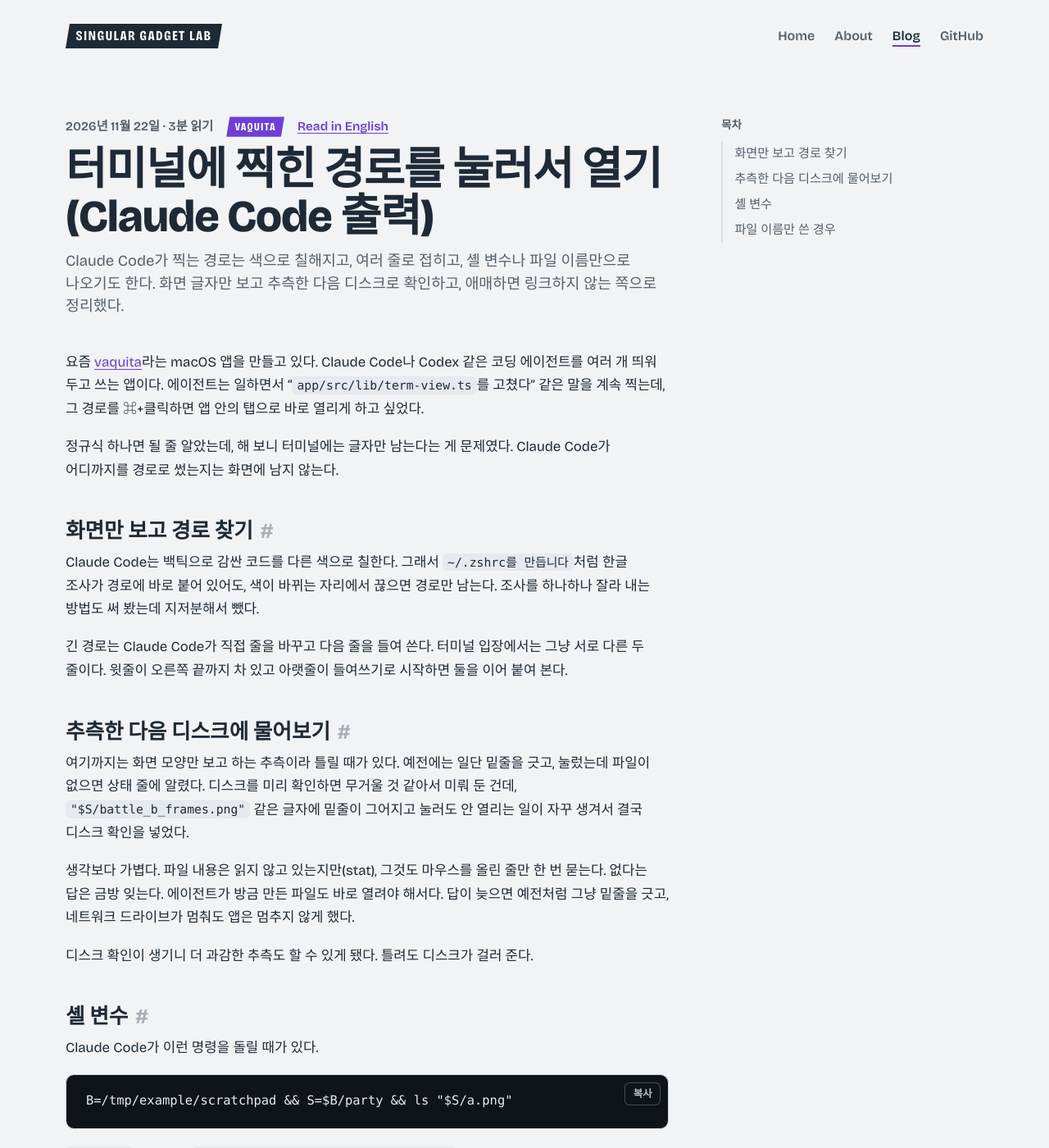
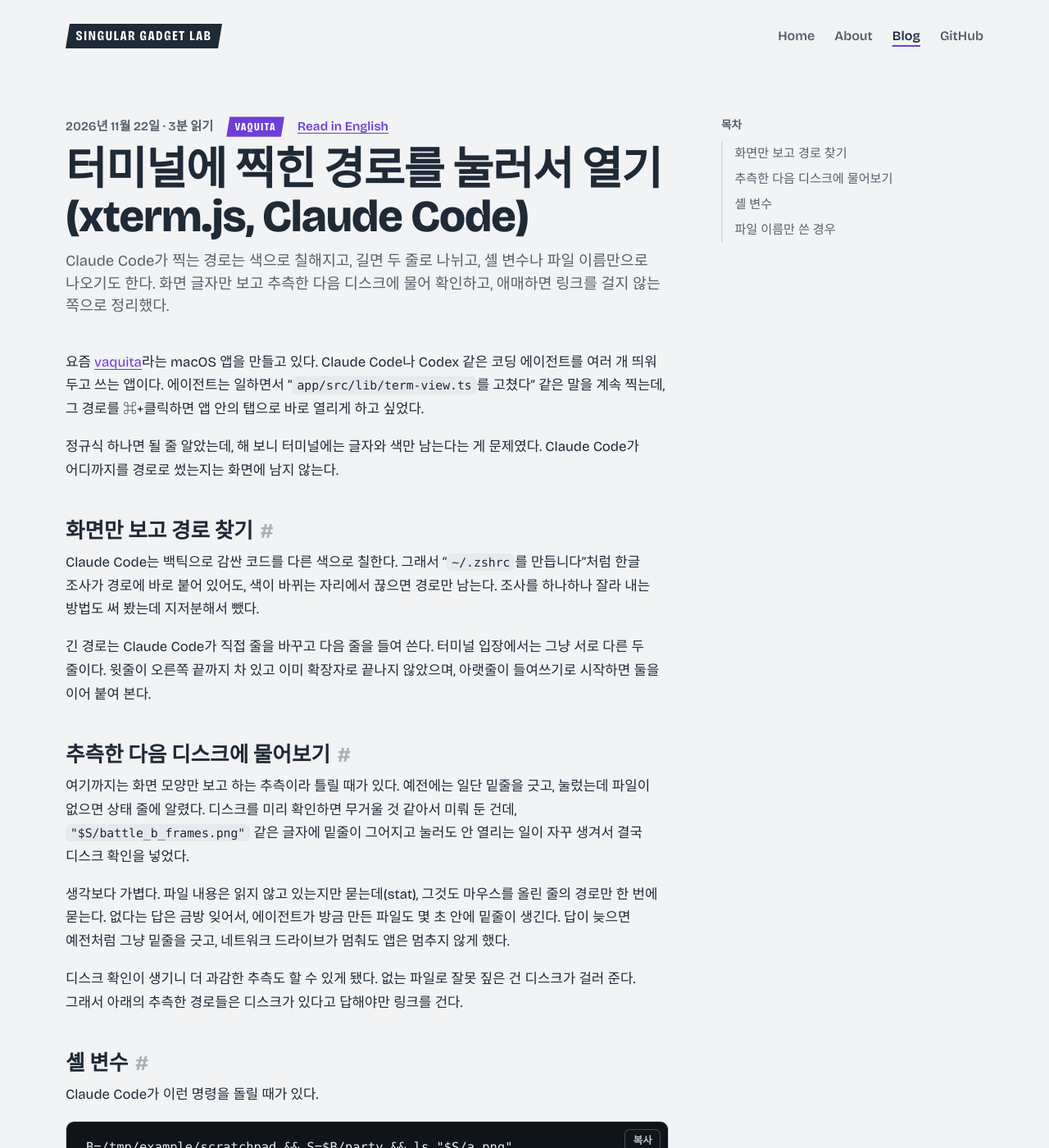
Before and after one commit to zeikar/zeikar.github.io, a Jekyll site: the page built from _posts/ko/2026-11-22-terminal-path-links.md, in a window 1280 px wide and 1400 px high. Shown: the whole window at 82% size. Built offline with Jekyll 4.4.1, drawn with Linux system fonts in a browser that asks for light colours; some web fonts are replaced; comment, search, counter and statistics services are not loaded; some of the changed text lies outside the part shown.

Commit message:
Post on terminal path links: fix the joiner, disk-check and git ls-files claims; pin code links to v0.1.31

```diff
--- a/_posts/ko/2026-11-22-terminal-path-links.md
+++ b/_posts/ko/2026-11-22-terminal-path-links.md
@@ -1,30 +1,30 @@
 ---
-title: "터미널에 찍힌 경로를 눌러서 열기 (Claude Code 출력)"
-subtitle: "Claude Code가 찍는 경로는 색으로 칠해지고, 여러 줄로 접히고, 셸 변수나 파일 이름만으로 나오기도 한다. 화면 글자만 보고 추측한 다음 디스크로 확인하고, 애매하면 링크하지 않는 쪽으로 정리했다."
+title: "터미널에 찍힌 경로를 눌러서 열기 (xterm.js, Claude Code)"
+subtitle: "Claude Code가 찍는 경로는 색으로 칠해지고, 길면 두 줄로 나뉘고, 셸 변수나 파일 이름만으로 나오기도 한다. 화면 글자만 보고 추측한 다음 디스크에 물어 확인하고, 애매하면 링크를 걸지 않는 쪽으로 정리했다."
 date: 2026-11-22
 unit: vaquita
 translations:
   en: /blog/terminal-path-links/
-description: "xterm.js 터미널에서 Claude Code가 찍은 경로를 ⌘+클릭으로 여는 법: 색 경계, 접힌 줄 잇기, 디스크 확인, 같은 명령의 셸 변수, 레포에서 하나뿐인 파일 이름."
+description: "xterm.js 터미널에서 Claude Code가 찍은 경로를 ⌘+클릭으로 여는 법: 색 경계, 두 줄로 나뉜 경로 잇기, 디스크 확인, 같은 명령의 셸 변수, 레포에서 하나뿐인 파일 이름."
 ---
 
 요즘 [vaquita](/projects/vaquita/)라는 macOS 앱을 만들고 있다. Claude Code나 Codex 같은 코딩 에이전트를 여러 개 띄워 두고 쓰는 앱이다. 에이전트는 일하면서 "`app/src/lib/term-view.ts`를 고쳤다" 같은 말을 계속 찍는데, 그 경로를 ⌘+클릭하면 앱 안의 탭으로 바로 열리게 하고 싶었다.
 
-정규식 하나면 될 줄 알았는데, 해 보니 터미널에는 글자만 남는다는 게 문제였다. Claude Code가 어디까지를 경로로 썼는지는 화면에 남지 않는다.
+정규식 하나면 될 줄 알았는데, 해 보니 터미널에는 글자와 색만 남는다는 게 문제였다. Claude Code가 어디까지를 경로로 썼는지는 화면에 남지 않는다.
 
 ## 화면만 보고 경로 찾기
 
-Claude Code는 백틱으로 감싼 코드를 다른 색으로 칠한다. 그래서 `~/.zshrc를 만듭니다`처럼 한글 조사가 경로에 바로 붙어 있어도, 색이 바뀌는 자리에서 끊으면 경로만 남는다. 조사를 하나하나 잘라 내는 방법도 써 봤는데 지저분해서 뺐다.
+Claude Code는 백틱으로 감싼 코드를 다른 색으로 칠한다. 그래서 "`~/.zshrc`를 만듭니다"처럼 한글 조사가 경로에 바로 붙어 있어도, 색이 바뀌는 자리에서 끊으면 경로만 남는다. 조사를 하나하나 잘라 내는 방법도 써 봤는데 지저분해서 뺐다.
 
-긴 경로는 Claude Code가 직접 줄을 바꾸고 다음 줄을 들여 쓴다. 터미널 입장에서는 그냥 서로 다른 두 줄이다. 윗줄이 오른쪽 끝까지 차 있고 아랫줄이 들여쓰기로 시작하면 둘을 이어 붙여 본다.
+긴 경로는 Claude Code가 직접 줄을 바꾸고 다음 줄을 들여 쓴다. 터미널 입장에서는 그냥 서로 다른 두 줄이다. 윗줄이 오른쪽 끝까지 차 있고 이미 확장자로 끝나지 않았으며, 아랫줄이 들여쓰기로 시작하면 둘을 이어 붙여 본다.
 
 ## 추측한 다음 디스크에 물어보기
 
 여기까지는 화면 모양만 보고 하는 추측이라 틀릴 때가 있다. 예전에는 일단 밑줄을 긋고, 눌렀는데 파일이 없으면 상태 줄에 알렸다. 디스크를 미리 확인하면 무거울 것 같아서 미뤄 둔 건데, `"$S/battle_b_frames.png"` 같은 글자에 밑줄이 그어지고 눌러도 안 열리는 일이 자꾸 생겨서 결국 디스크 확인을 넣었다.
 
-생각보다 가볍다. 파일 내용은 읽지 않고 있는지만(stat), 그것도 마우스를 올린 줄만 한 번 묻는다. 없다는 답은 금방 잊는다. 에이전트가 방금 만든 파일도 바로 열려야 해서다. 답이 늦으면 예전처럼 그냥 밑줄을 긋고, 네트워크 드라이브가 멈춰도 앱은 멈추지 않게 했다.
+생각보다 가볍다. 파일 내용은 읽지 않고 있는지만 묻는데(stat), 그것도 마우스를 올린 줄의 경로만 한 번에 묻는다. 없다는 답은 금방 잊어서, 에이전트가 방금 만든 파일도 몇 초 안에 밑줄이 생긴다. 답이 늦으면 예전처럼 그냥 밑줄을 긋고, 네트워크 드라이브가 멈춰도 앱은 멈추지 않게 했다.
 
-디스크 확인이 생기니 더 과감한 추측도 할 수 있게 됐다. 틀려도 디스크가 걸러 준다.
+디스크 확인이 생기니 더 과감한 추측도 할 수 있게 됐다. 없는 파일로 잘못 짚은 건 디스크가 걸러 준다. 그래서 아래의 추측한 경로들은 디스크가 있다고 답해야만 링크를 건다.
 
 ## 셸 변수
 
@@ -42,12 +42,12 @@ B=/tmp/example/scratchpad && S=$B/party && ls "$S/a.png"
 
 지금은 같은 명령에 `이름=`이 딱 한 번 있고, `$(`나 백틱이나 작은따옴표가 하나도 없을 때만 푼다. 조금이라도 애매하면 안 한다. 화면 글자를 셸에 넘겨서 풀어 보는 방법도 떠올렸지만, 터미널 출력은 믿을 수 없는 입력이라 `S=$(rm -rf ~)` 한 줄이면 사고가 난다.
 
-다만 요즘 Claude Code는 끝난 Bash 명령을 "Ran 1 shell command" 한 줄로 접어 버려서, 이 기능은 ⌃O로 펼쳤을 때나 쓸 일이 있다.
+다만 요즘 Claude Code는 끝난 Bash 명령을 "Ran 1 shell command" 한 줄로 숨겨 버린다. 그래서 Claude Code에서는 ⌃O로 펼쳤을 때나 명령이 아직 도는 동안 쓸 일이 있고, 셸이나 Codex 세션에서는 그냥 쓰인다.
 
 ## 파일 이름만 쓴 경우
 
-에이전트는 설명에서 `path-link-provider.ts`처럼 이름만 쓰는 일이 많다. 세션을 시작한 폴더에서만 찾으면 레포 맨 위 파일밖에 못 잡는다. 그래서 `git ls-files`로 레포의 파일 목록을 읽어 두고, 그 이름의 파일이 딱 하나일 때만 링크를 건다. `index.ts`처럼 여러 개면 걸지 않는다. 목록은 처음 마우스를 올렸을 때 읽고, git이 오래 걸리면 포기한다.
+에이전트는 설명에서 `path-link-provider.ts`처럼 이름만 쓰는 일이 많다. 세션을 시작한 폴더에서만 찾으면 그 폴더 바로 아래 파일밖에 못 잡는다. 그래서 `git ls-files`로 레포의 파일 목록(아직 커밋하지 않은 새 파일 포함)을 읽어 두고, 그 이름의 파일이 딱 하나일 때만 링크를 건다. `index.ts`처럼 여러 개면 걸지 않는다. 목록은 처음 마우스를 올렸을 때 읽고, git이 오래 걸리면 포기한다.
 
-마지막으로 `a.ts:40:5`처럼 줄 번호와 열이 붙어 있으면 편집기에서 그 자리로 간다.
+마지막으로 `a.ts:40`이나 `a.ts:40:5`처럼 줄 번호와 열이 붙어 있으면 편집기에서 그 자리로 간다.
 
-코드는 GitHub에 있다. 경로를 찾는 쪽은 [`file-links.ts`](https://github.com/zeikar/vaquita/blob/main/app/src/lib/file-links.ts)와 [`path-link-provider.ts`](https://github.com/zeikar/vaquita/blob/main/app/src/lib/path-link-provider.ts), 디스크 확인은 [`path-exists.ts`](https://github.com/zeikar/vaquita/blob/main/app/src/lib/path-exists.ts), 파일 이름 찾기는 [`names.rs`](https://github.com/zeikar/vaquita/blob/main/app/src-tauri/src/names.rs)다. 모두 0.1.31에 들어갔고 [최신 릴리스](https://github.com/zeikar/vaquita/releases/latest)에서 받을 수 있다. 버그 제보는 [이슈](https://github.com/zeikar/vaquita/issues)로 받고 있다.
+코드는 GitHub에 있다. 경로를 찾는 쪽은 [`file-links.ts`](https://github.com/zeikar/vaquita/blob/v0.1.31/app/src/lib/file-links.ts)와 [`path-link-provider.ts`](https://github.com/zeikar/vaquita/blob/v0.1.31/app/src/lib/path-link-provider.ts), 디스크 확인은 [`path-exists.ts`](https://github.com/zeikar/vaquita/blob/v0.1.31/app/src/lib/path-exists.ts), 파일 이름 찾기는 [`names.rs`](https://github.com/zeikar/vaquita/blob/v0.1.31/app/src-tauri/src/names.rs)다. 모두 0.1.31에 들어갔고 [최신 릴리스](https://github.com/zeikar/vaquita/releases/latest)에서 받을 수 있다. 버그 제보는 [이슈](https://github.com/zeikar/vaquita/issues)로 받고 있다.
```
Also changed, not shown: _posts/2026-11-22-terminal-path-links.md (+15 -15 lines).
